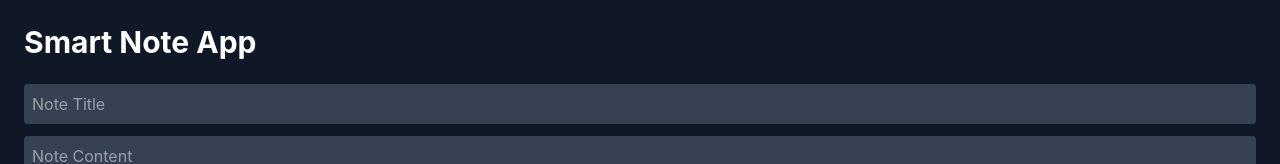
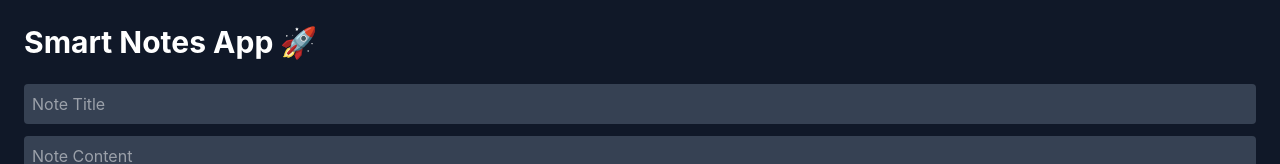
Before and after one commit to Ashaduzzaman099/smart-notes-app, a React (Vite) app: page / in a window 1280 px wide. Shown: the top 164 px of the page. Built offline with nearby package versions, Linux system fonts and the light colour scheme.

Commit message:
Add Header Component

```diff
--- /dev/null
+++ b/src/components/layout/Header.jsx
@@ -0,0 +1,3 @@
+export default function Header() {
+  return <h1 className="text-3xl font-bold mb-6">Smart Notes App 🚀</h1>;
+}
--- a/src/pages/Home.jsx
+++ b/src/pages/Home.jsx
@@ -1,3 +1,4 @@
+import Header from "../components/layout/Header";
 import NoteForm from "../components/notes/NoteForm";
 import NoteList from "../components/notes/NoteList";
 import useNotes from "../hooks/useNotes";
@@ -6,8 +7,7 @@ export default function Home() {
   const { notes, addNote, deleteNote } = useNotes();
   return (
     <div className="min-h-screen bg-gray-900 text-white p-6">
-      <h1 className=" text-3xl font-bold mb-6">Smart Note App</h1>
-
+      <Header />
       <NoteForm onAdd={addNote} />
       <NoteList notes={notes} onDelete={deleteNote} />
     </div>
```
